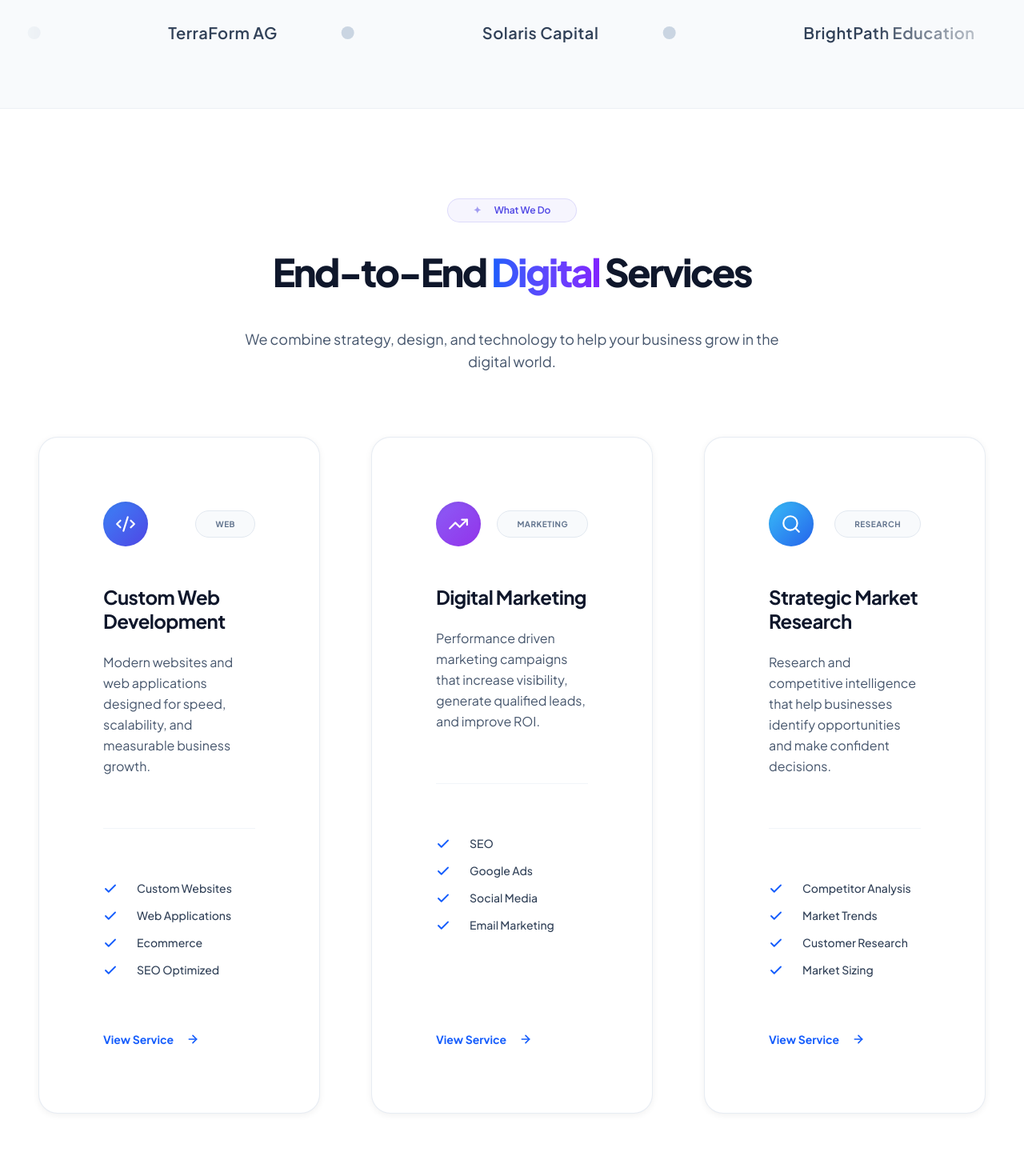
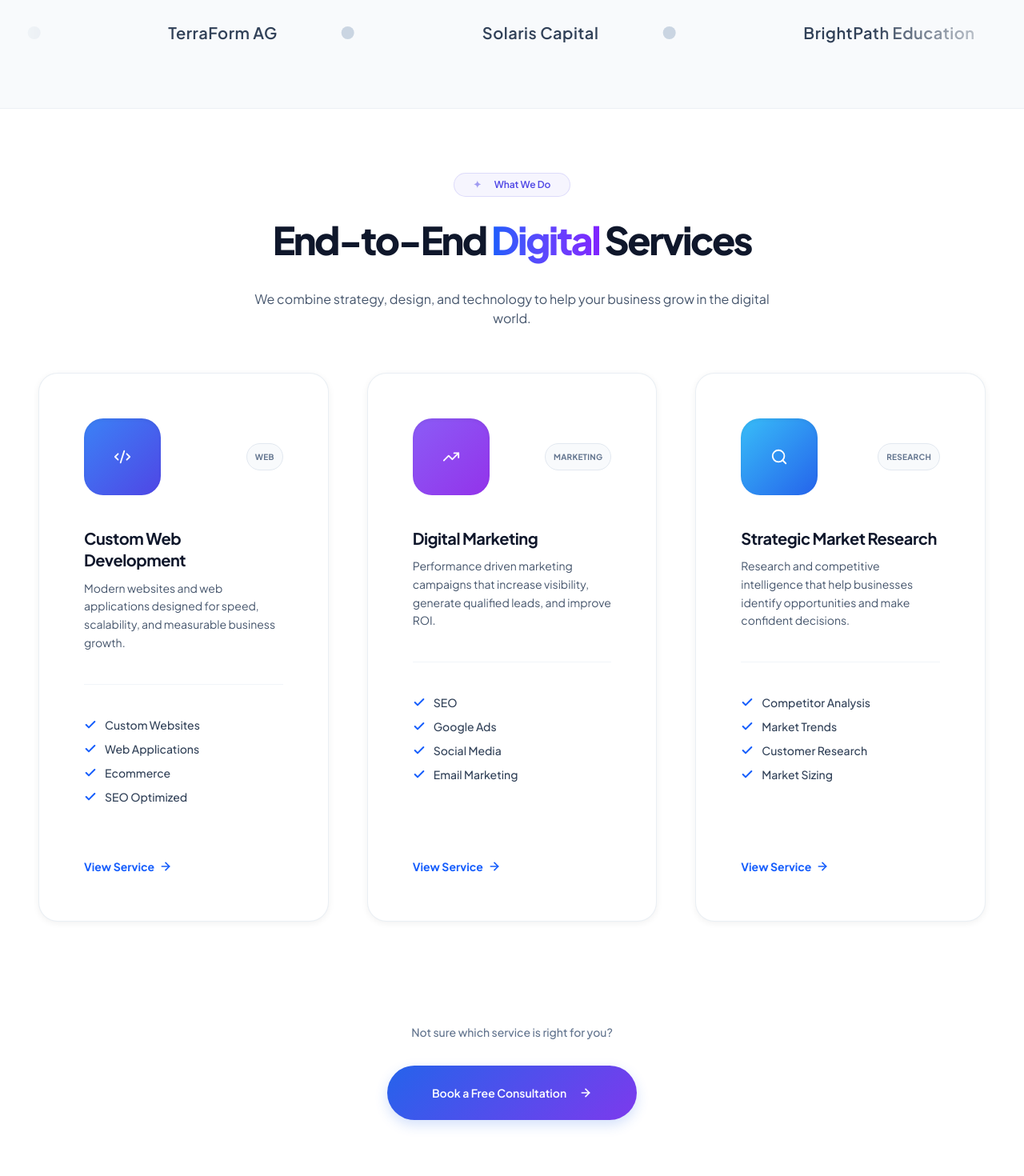
Before and after one commit to rahulmann212-del/digitalhub, a Next.js app: page / in a window 1280 px wide. Shown: the part 1220-2690 px from the top of the page at 80% size. Built offline with nearby package versions, Linux system fonts and the light colour scheme.

Commit message:
Improve service cards

```diff
--- a/components/sections/home/ServicesOverview.tsx
+++ b/components/sections/home/ServicesOverview.tsx
@@ -38,20 +38,20 @@
   return (
     <motion.div
       variants={fadeUp}
-      whileHover={{ y: -6, transition: { duration: 0.3 } }}
+      whileHover={{ y: -4, transition: { duration: 0.2 } }}
       className={cn(
-        'group relative flex h-full flex-col rounded-3xl',
-        'border border-slate-200/80 bg-white',
-        'p-8 lg:p-10',
+        'group relative flex h-full flex-col rounded-[24px]', // Thoda compact curve
+        'border border-slate-200/70 bg-white',
+        'p-6 lg:p-7', // Padding kam kar di gayi hai khali space hatane ke liye
         'shadow-sm transition-all duration-300',
-        'hover:border-transparent hover:shadow-[0_20px_40px_-15px_rgba(37,99,235,0.15)]'
+        'hover:border-blue-500/30 hover:shadow-[0_12px_30px_-10px_rgba(37,99,235,0.15)]'
       )}
       role="article"
       aria-label={`Service: ${service.title}`}
     >
-      {/* ── Gradient border overlay on hover (top accent line) ── */}
+      {/* ── Top accent line on hover ── */}
       <div
-        className="pointer-events-none absolute inset-x-0 top-0 h-1.5 rounded-t-3xl opacity-0 transition-opacity duration-300 group-hover:opacity-100"
+        className="pointer-events-none absolute inset-x-0 top-0 h-1 rounded-t-[24px] opacity-0 transition-opacity duration-300 group-hover:opacity-100"
         style={{
           background: 'linear-gradient(135deg, #2563EB 0%, #7C3AED 100%)',
         }}
@@ -59,38 +59,38 @@
       />
 
       {/* ── Icon & Badge Row ── */}
-      <div className="mb-6 flex items-center justify-between">
+      <div className="mb-5 flex items-center justify-between">
         <div
-          className="flex h-14 w-14 items-center justify-center rounded-2xl shadow-inner"
+          className="flex h-12 w-12 items-center justify-center rounded-xl shadow-inner"
           style={{ background: iconGradient }}
         >
-          <IconComponent className="text-white" size={26} strokeWidth={2} />
+          <IconComponent className="text-white" size={22} strokeWidth={2} />
         </div>
-        <span className="rounded-full bg-slate-50 border border-slate-200 px-3 py-1 text-[10px] font-bold uppercase tracking-wider text-slate-500">
+        <span className="rounded-full bg-slate-50 border border-slate-200 px-2.5 py-1 text-[10px] font-bold uppercase tracking-wide text-slate-500">
           {service.shortTitle}
         </span>
       </div>
 
       {/* ── Title ── */}
-      <h3 className="mb-3 text-2xl font-bold leading-tight tracking-tight text-slate-900">
+      <h3 className="mb-2.5 text-xl font-bold leading-snug tracking-tight text-slate-900">
         {service.title}
       </h3>
 
       {/* ── Description ── */}
-      <p className="mb-8 text-sm leading-relaxed text-slate-600 sm:text-base">
+      <p className="mb-5 text-sm leading-relaxed text-slate-600">
         {service.description}
       </p>
 
       {/* ── Divider ── */}
-      <div className="mb-8 h-px w-full bg-slate-100" aria-hidden="true" />
+      <div className="mb-5 h-px w-full bg-slate-100" aria-hidden="true" />
 
-      {/* ── Capabilities list ── */}
-      <ul className="mb-8 flex flex-col gap-3.5" aria-label={`${service.title} capabilities`}>
+      {/* ── Capabilities list (Tight spacing) ── */}
+      <ul className="mb-6 flex flex-col gap-2.5" aria-label={`${service.title} capabilities`}>
         {displayCapabilities.map((cap) => (
-          <li key={cap} className="flex items-start gap-3">
+          <li key={cap} className="flex items-start gap-2.5">
             <Check
-              size={18}
-              strokeWidth={2.5}
+              size={16}
+              strokeWidth={3}
               className="mt-0.5 shrink-0 text-blue-600"
               aria-hidden="true"
             />
@@ -100,13 +100,14 @@
       </ul>
 
       {/* ── CTA Link ── */}
-      <div className="mt-auto">
+      {/* mt-auto yahan rakha hai taaki button hamesha bottom me rahe, aur upar ka text compact rahe */}
+      <div className="mt-auto pt-2">
         <Link
           href={`/services/${service.slug}`}
           id={`service-cta-${service.slug}`}
           className={cn(
-            'inline-flex items-center gap-2 text-sm font-bold text-blue-600',
-            'transition-all duration-300 hover:gap-3 hover:text-blue-800'
+            'inline-flex items-center gap-1.5 text-sm font-bold text-blue-600',
+            'transition-all duration-300 hover:gap-2.5 hover:text-blue-800'
           )}
           aria-label={`Explore ${service.title} service`}
         >
@@ -127,14 +128,14 @@
 
 function SectionHeader({ eyebrow, title, subtitle }: SectionHeaderProps) {
   return (
-    <div className="mb-14 sm:mb-20 text-center">
-      <span className="mb-4 inline-flex items-center gap-2 rounded-full border border-[#4F46E5]/15 bg-[#4F46E5]/5 px-4 py-1.5 text-xs font-semibold text-[#4F46E5]">
+    <div className="mb-12 sm:mb-14 text-center">
+      <span className="mb-3 inline-flex items-center gap-2 rounded-full border border-[#4F46E5]/15 bg-[#4F46E5]/5 px-3 py-1.5 text-xs font-semibold text-[#4F46E5]">
         <span className="animate-pulse">✦</span> {eyebrow}
       </span>
-      <h2 className="mb-5 text-4xl sm:text-5xl font-extrabold leading-tight tracking-tighter text-slate-900">
+      <h2 className="mb-4 text-3xl sm:text-4xl lg:text-5xl font-extrabold leading-tight tracking-tighter text-slate-900">
         {title}
       </h2>
-      <p className="mx-auto max-w-2xl text-base sm:text-lg text-slate-600">
+      <p className="mx-auto max-w-2xl text-sm sm:text-base text-slate-600">
         {subtitle}
       </p>
     </div>
@@ -144,18 +145,15 @@
 // ─── Main component ───────────────────────────────────────────────────────────
 export default function ServicesOverview() {
   const sectionRef = useRef<HTMLElement>(null)
-  const inView = useInView(sectionRef, { once: true, margin: '-100px' })
+  const inView = useInView(sectionRef, { once: true, margin: '-50px' })
 
   return (
     <section
       ref={sectionRef}
       id="services-overview"
-      className="relative overflow-hidden bg-white py-20 sm:py-28"
+      className="relative overflow-hidden bg-white py-16 sm:py-20" // Section ka padding chhota kiya hai
       aria-label="Services overview"
     >
-      {/* Optional subtle background element */}
-      <div className="pointer-events-none absolute left-1/2 top-0 -z-10 h-[600px] w-[800px] -translate-x-1/2 -translate-y-1/2 rounded-full bg-blue-50/50 blur-[100px]" aria-hidden="true" />
-
       <div className="container mx-auto px-4 sm:px-6">
 
         {/* ── Section Header ── */}
@@ -183,7 +181,7 @@
 
         {/* ── Cards grid ── */}
         <motion.div
-          className="mx-auto grid max-w-[1280px] grid-cols-1 gap-6 md:grid-cols-2 lg:grid-cols-3 lg:gap-8"
+          className="mx-auto grid max-w-[1200px] grid-cols-1 gap-6 md:grid-cols-2 lg:grid-cols-3"
           variants={staggerContainer}
           initial="hidden"
           animate={inView ? 'visible' : 'hidden'}
@@ -195,23 +193,23 @@
 
         {/* ── Bottom CTA row ── */}
         <motion.div
-          className="mt-16 sm:mt-20 text-center"
+          className="mt-12 sm:mt-16 text-center"
           variants={fadeUp}
           initial="hidden"
           animate={inView ? 'visible' : 'hidden'}
-          transition={{ delay: 0.4 }}
+          transition={{ delay: 0.3 }}
         >
-          <p className="mb-5 text-sm font-medium text-slate-500">
+          <p className="mb-4 text-xs sm:text-sm font-medium text-slate-500">
             Not sure which service is right for you?
           </p>
           <Link
             href="/contact"
             id="services-cta-consult"
             className={cn(
-              'group inline-flex items-center justify-center rounded-full px-8 py-3.5',
+              'group inline-flex items-center justify-center rounded-full px-7 py-3',
               'text-sm font-semibold text-white',
               'transition-all duration-300 ease-in-out',
-              'shadow-[0_8px_20px_rgba(37,99,235,0.2)] hover:-translate-y-0.5 hover:shadow-[0_12px_28px_rgba(37,99,235,0.35)]'
+              'shadow-[0_6px_16px_rgba(37,99,235,0.2)] hover:-translate-y-0.5 hover:shadow-[0_10px_24px_rgba(37,99,235,0.3)]'
             )}
             style={{
               background: 'linear-gradient(135deg, #2563EB 0%, #7C3AED 100%)',
```
